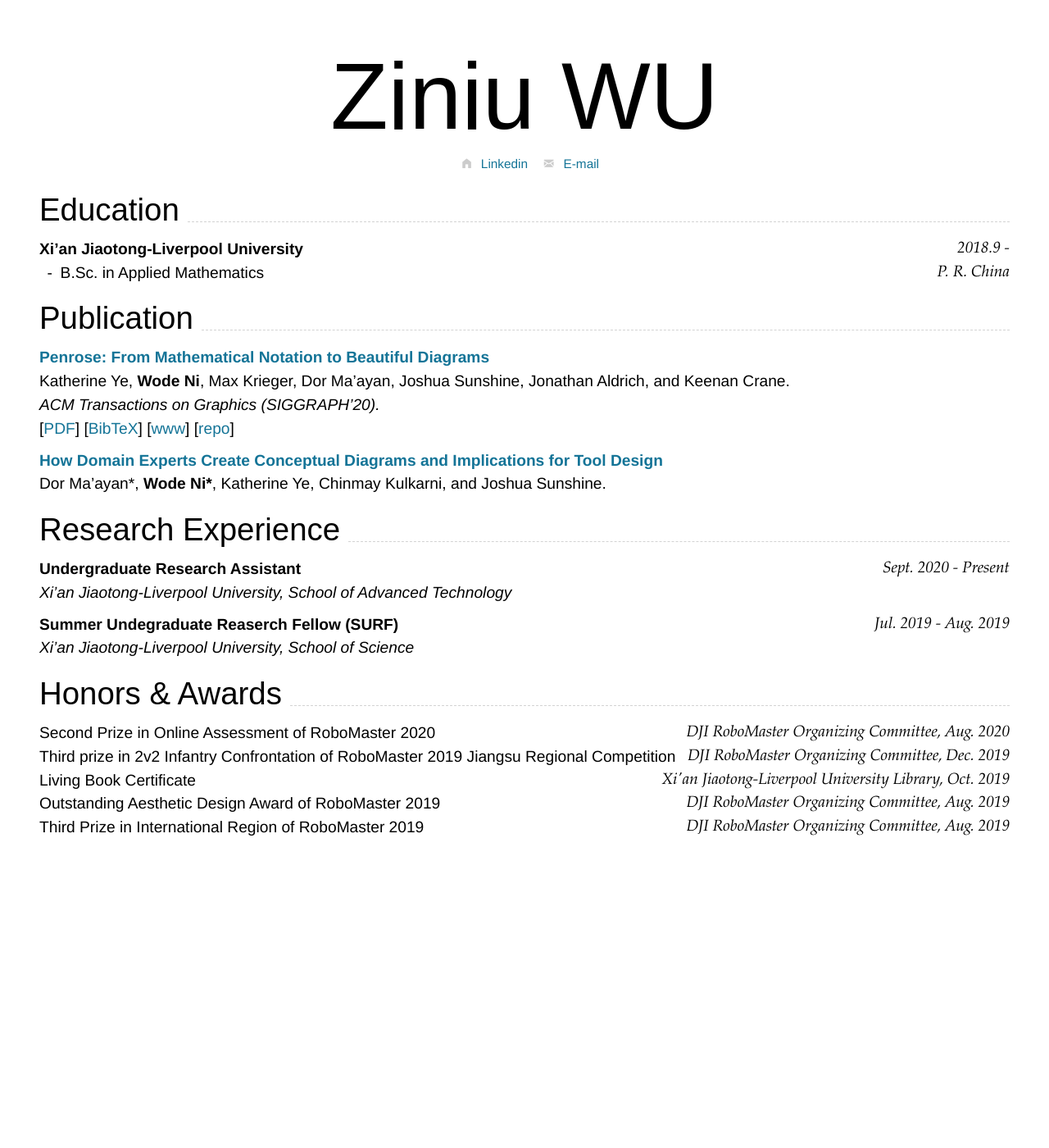
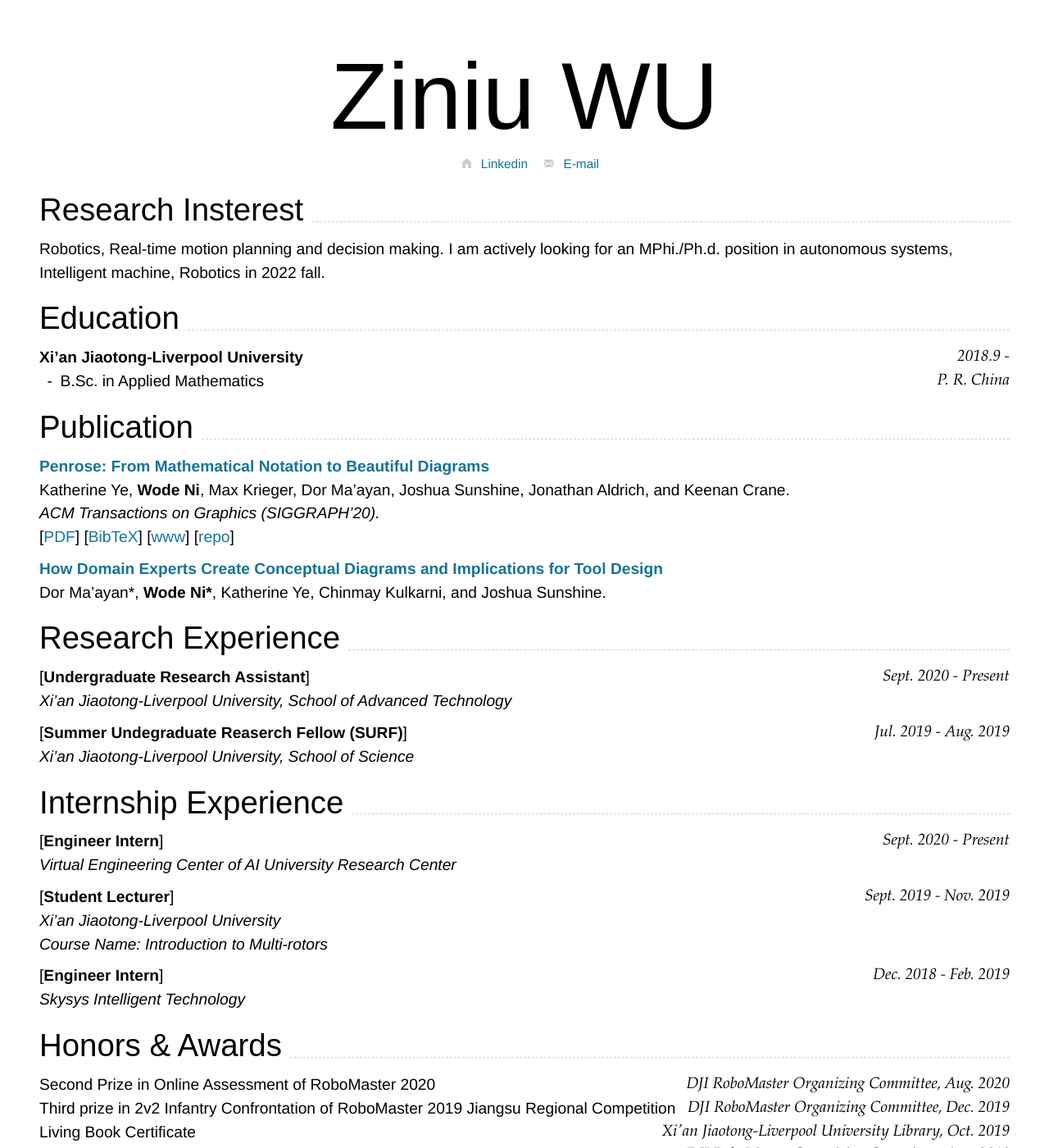
Before and after one commit to RoboDD/ziniu-cv, a Jekyll site: the page built from index.md, in a window 1280 px wide and 1400 px high. Shown: the whole window at 82% size. Built offline with Jekyll 4.4.1, drawn with Linux system fonts in a browser that asks for light colours; nearby versions of some CDN libraries.

Commit message:
Update index.md

```diff
--- a/index.md
+++ b/index.md
@@ -20,6 +20,9 @@ Supported arguments:
 -->
 
 {% include cv-contact.html %}
+
+## Research Insterest
+Robotics, Real-time motion planning and decision making. I am actively looking for an MPhi./Ph.d. position in autonomous systems, Intelligent machine, Robotics in 2022 fall.
 
 ## Education
 
@@ -48,13 +51,30 @@ Dor Ma'ayan\*, **Wode Ni\***, Katherine Ye, Chinmay Kulkarni, and Joshua Sunshin
 
 ## Research Experience
 
-### **Undergraduate Research Assistant** `Sept. 2020 - Present`
+### [**Undergraduate Research Assistant**] `Sept. 2020 - Present`
 
 _Xi'an Jiaotong-Liverpool University, School of Advanced Technology_<br>
 
-### **Summer Undegraduate Reaserch Fellow (SURF)** `Jul. 2019 - Aug. 2019`
+### [**Summer Undegraduate Reaserch Fellow (SURF)**] `Jul. 2019 - Aug. 2019`
 
 _Xi'an Jiaotong-Liverpool University, School of Science_<br>
+
+## Internship Experience
+
+### [**Engineer Intern**] `Sept. 2020 - Present`
+
+_Virtual Engineering Center of AI University Research Center_<br>
+
+### [**Student Lecturer**] `Sept. 2019 - Nov. 2019`
+
+_Xi’an Jiaotong-Liverpool University_<br>
+_Course Name: Introduction to Multi-rotors_<br>
+
+### [**Engineer Intern**] `Dec. 2018 - Feb. 2019`
+
+_Skysys Intelligent Technology_<br>
+
+
 
 ## Honors & Awards
 
```
